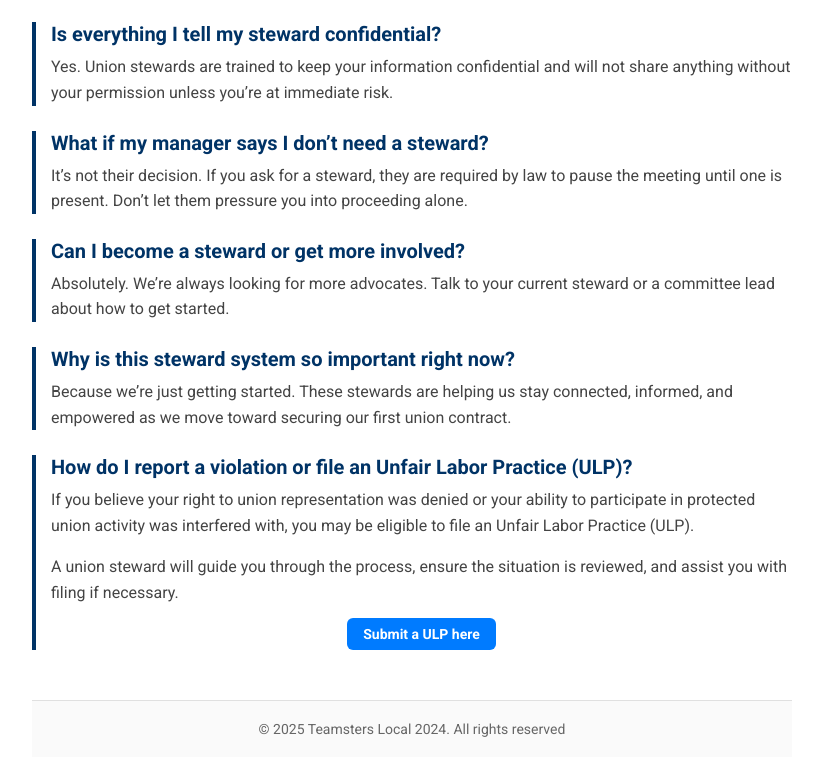
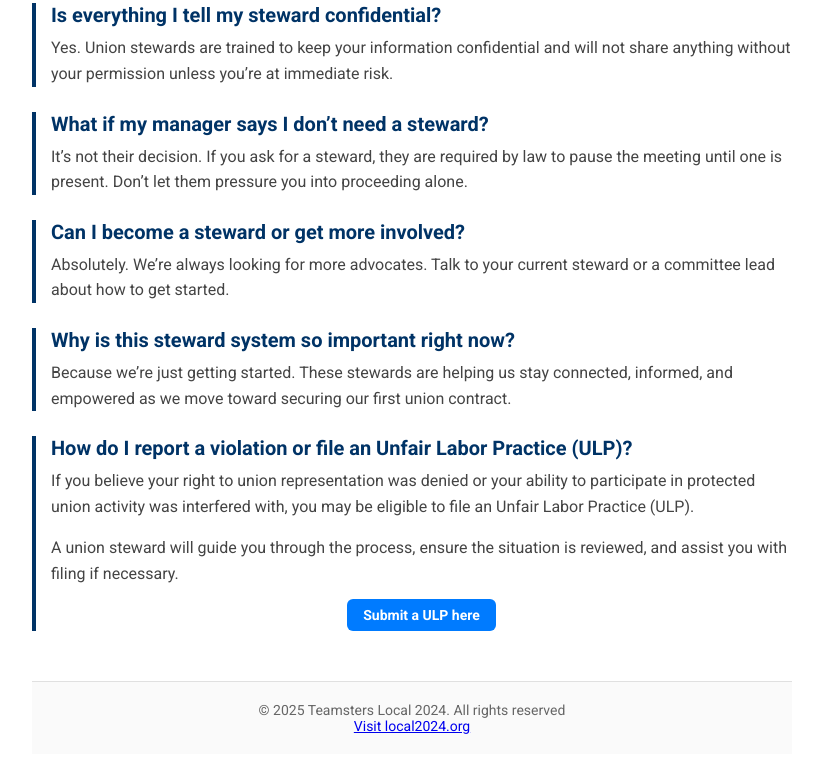
Before and after one commit to sazmatic/stewards, a plain HTML site: page index.html in a window 1280 px wide. Shown: the part 1737-2512 px from the top of the page, without its empty margins (228-1049 px from the left). Drawn offline with Linux system fonts and the light colour scheme.

Commit message:
Update index.html

```diff
--- a/index.html
+++ b/index.html
@@ -12,7 +12,6 @@
   <img src="logo.png" alt="Teamsters Logo" class="logo" />
   <div class="hero-text">
     <h1 class="hero-title">Find Your Campus Steward</h1>
-    <a href="https://local2024.org" class="hero-website-button" target="_blank">Visit local2024.org</a>
   </div>
 </header>
 
@@ -147,11 +146,10 @@
     Submit a ULP here
   </a>
 </div>
-
-  <footer>
-    <p>&copy; 2025 Teamsters Local 2024. All rights reserved</p>
-  </footer>
-
+<footer>
+  <p>&copy; 2025 Teamsters Local 2024. All rights reserved</p>
+  <a href="https://local2024.org" class="footer-website-button" target="_blank">Visit local2024.org</a>
+</footer>
   <script src="app.js"></script>
 </body>
 </html>
```
